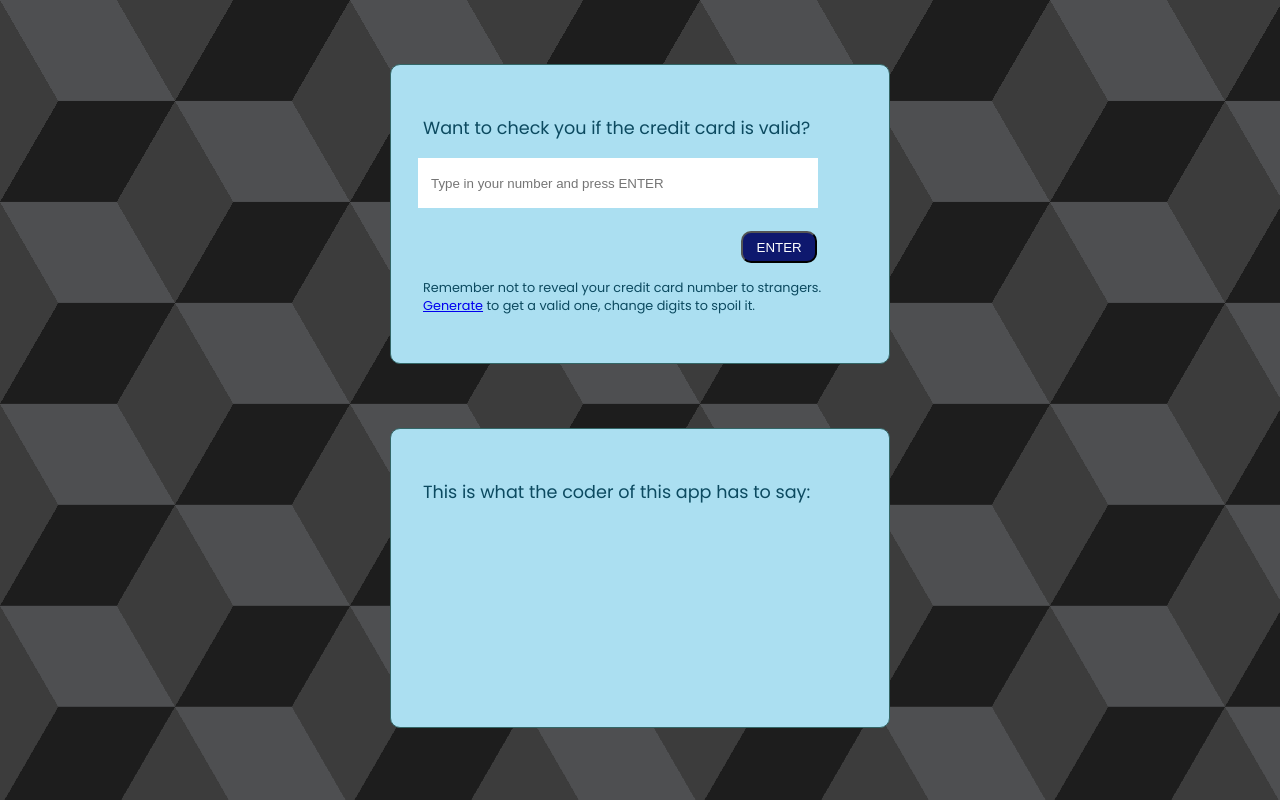
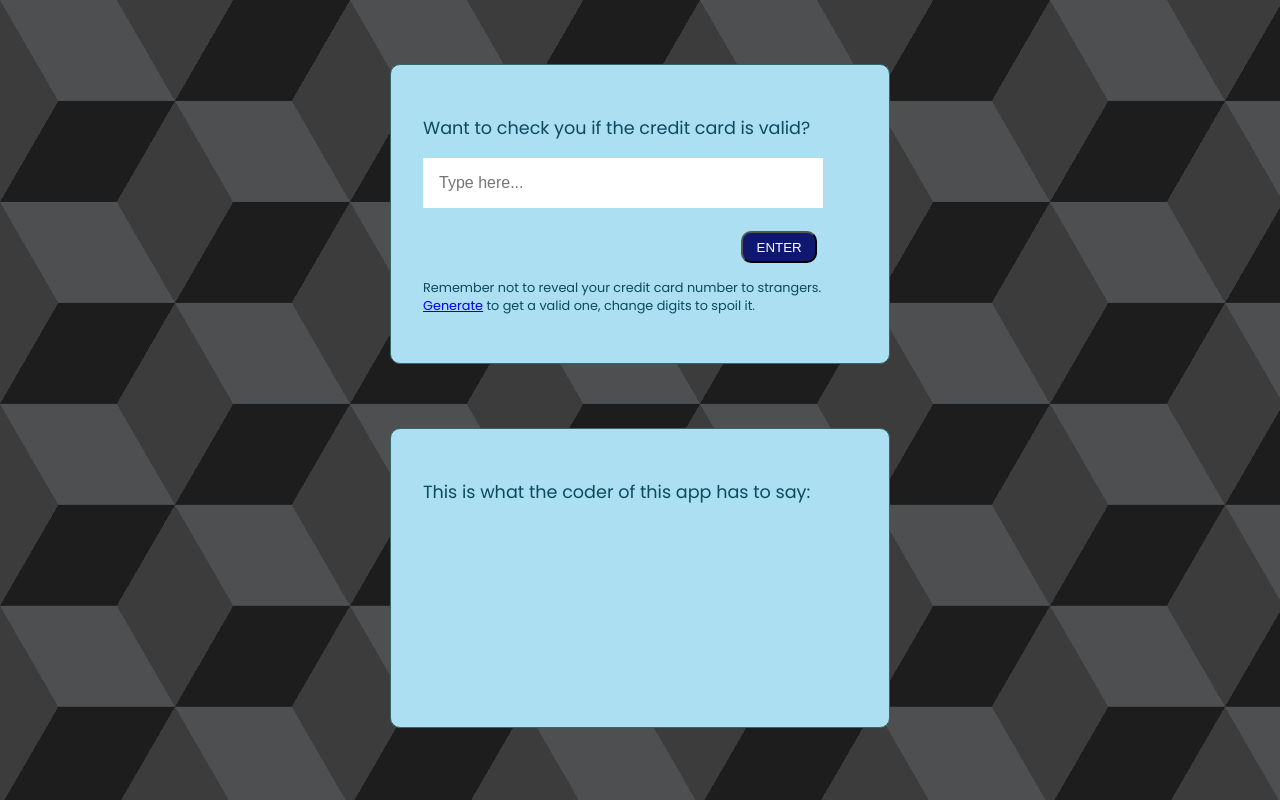
Before and after one commit to veelcheck/credit_card_checker, a plain HTML site: page index.html in a window 1280 px wide. Drawn offline with Linux system fonts and the light colour scheme.

Commit message:
final version

```diff
--- a/index.html
+++ b/index.html
@@ -13,7 +13,7 @@
   <div class="container">
     <div class="credit-card">
       <p class="credit-card__text">Want to check you if the credit card is valid?</p>
-      <input type="number" id="js-userInput" placeholder="Type in your number and press ENTER">
+      <input type="number" id="js-userInput" placeholder="Type here...">
       <p class="button"><button id="js-button">ENTER</button></p>
       <p class="credit-cart__warning">Remember not to reveal your credit card number to strangers. <a href="https://www.freeformatter.com/credit-card-number-generator-validator.html" target="_blank">Generate</a> to get a valid one, change digits to spoil it.</p>
       <div>
--- a/style.css
+++ b/style.css
@@ -97,6 +97,7 @@ input {
   margin-left: 2em;
   padding-left: 1em;
   border: none;
+  font-size: 16px;
 }
 
 /* Chrome, Safari, Edge, Opera */
@@ -129,7 +130,6 @@ input[type=number] {
   input {
     width: 250px;
     padding-left: 0.5em;
-    font-size: 16px;
   }
 
   .button {
```
